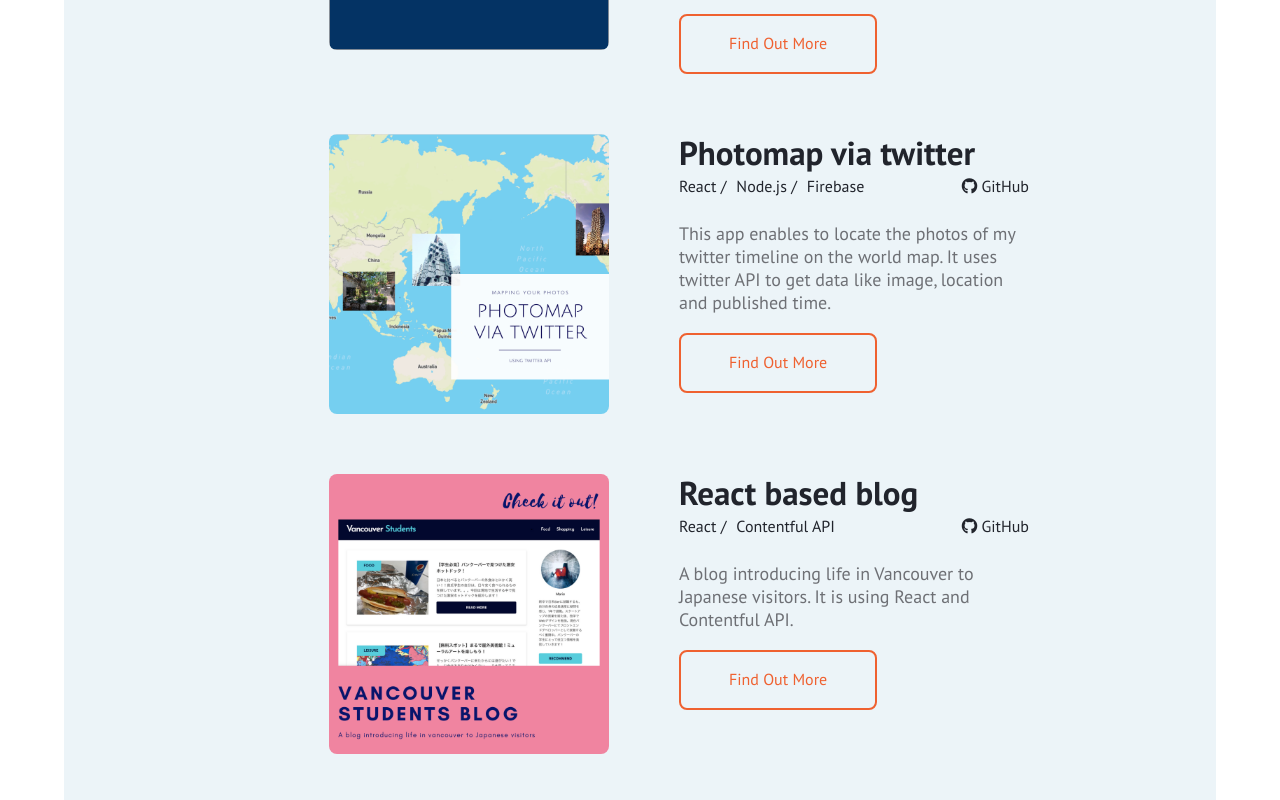
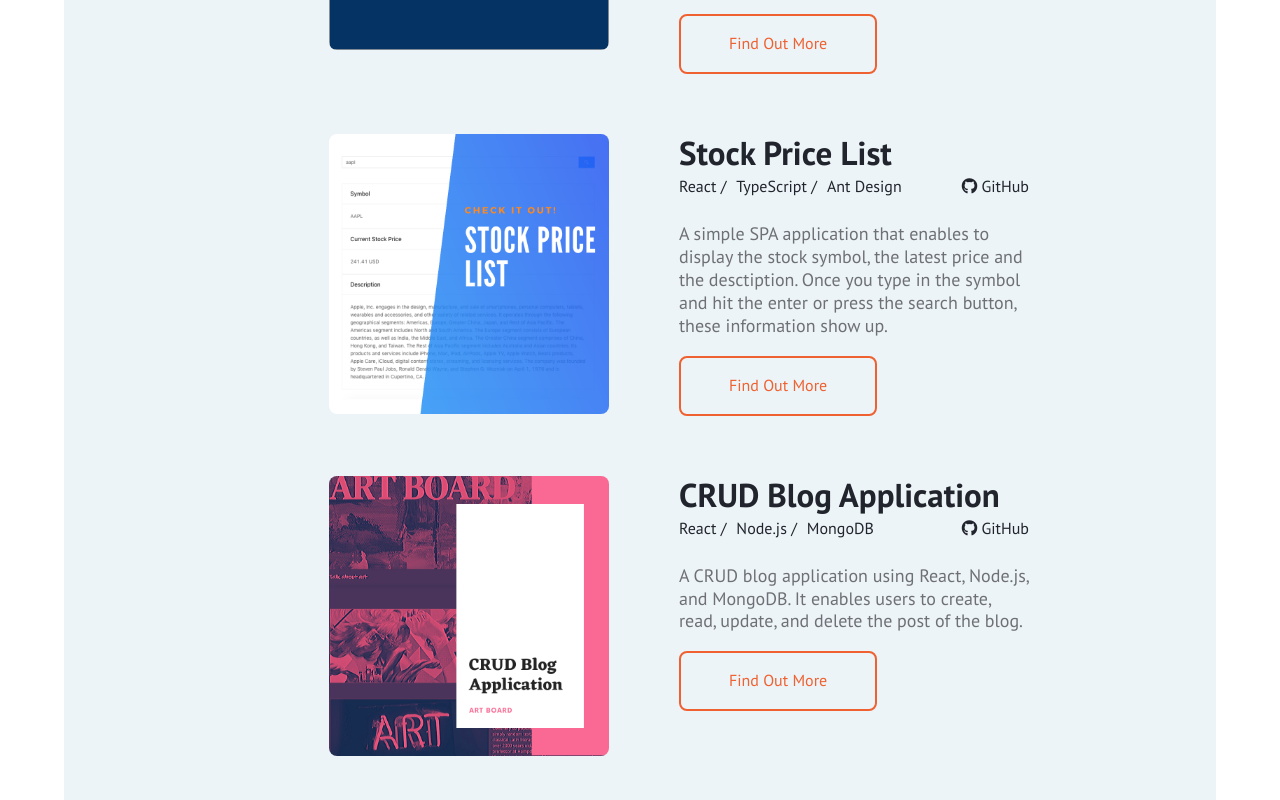
Before and after one commit to marieooq/react_portfolio, a React (Create React App) app: page /works in a window 1280 px wide. Shown: the part 780-1580 px from the top of the page. Built offline with nearby package versions, Linux system fonts and the light colour scheme; a web font is replaced by a local one.

Commit message:
modify the works on the work page

```diff
--- a/src/pages/works/WorkCrudBlog.jsx
+++ b/src/pages/works/WorkCrudBlog.jsx
@@ -44,14 +44,14 @@ const workObj = {
   url: 'https://github.com/marieooq/final-node-blog',
   title: 'CRUD blog application',
   description:
-    'This app enables to locate the photos of my twitter timeline on the world map. It uses twitter API to get data like image, location and published time, To show those data on the map it uses Mapbox API as well. Front-end side is used React and back-end side is used Node.js and Firebase. ',
+    'A CRUD blog application using React, Node.js, and MongoDB. It enables users to create, read, update, and delete the post of the blog. This is a team project. My role is building UI design and router that uses express(Node.js framework).',
   tags: { tagList },
   howItWorks:
-    'Note: This app fetches the photos data from only my  own timeline for now. I’m planning to update it so that everyone can use it. Once I post a photo with location data on my twitter timeline, this app is going to fetch the data and display it on the map.If you tap the each photo, you can find detail information.',
+    "This is a blog web application. Even if users don't have an account nor log in, all of them can read the articles that already posted. If users create an account and log in to this app, they can write a new article and update or delete the posts belong to them.",
   difficultPart:
-    'At the beginning, I used search method in Twitter API that I can fetch the timeline data if it has a certain hashtag. However there is limitation that the API provides the data with hashtag if it was posted within 7 days. Another problem is when I hit the endpoint of Twitter API from client side, there was a CORS problem.',
+    'This app was useful for me to understand the whole flow of the data, for it connects front-end, back-end, and database. However, it was a bit hard to understand it for the first time. In particular, the part of the connection back-end and database was difficult. Although it was not my role I hoped to understand the whole flow.',
   problemSolving:
-    'I gave up the idea to filter the timeline data with a hash tag. I fetch the data if it has location data instead.To solve the CORS issue I used Express, the framework of Node,js. More specifically, I used api.use(cors()).'
+    'I did read almost all the codes to better understand the structure keeping the MVC model in mind. Reading the documentation of express.js and mongoose was also useful for me.'
 };
 
 class WorkCrudBlog extends React.Component {
--- a/src/pages/works/Works.jsx
+++ b/src/pages/works/Works.jsx
@@ -4,6 +4,8 @@ import worksImage from '../../img/works.png';
 import './Works.css';
 import ContentsContainer from '../../components/ContentsContainer';
 import MessageGif_image from '../../img/messagif.gif';
+import StockPrice_image from '../../img/stock_price_list.png';
+import CrudBlog_image from '../../img/crud_blog.png';
 import Photomap_image from '../../img/photomap.png';
 import VanstudentBlog_image from '../../img/vanstudents_blog.png';
 import ReactNote_image from '../../img/react_note.png';
@@ -33,6 +35,24 @@ class Works extends React.Component {
           </>
         ),
         url: '/works/msgif'
+      },
+      {
+        image: StockPrice_image,
+        title: 'Stock Price List',
+        stack: ['React', 'TypeScript', 'Ant Design'],
+        gitHub: 'https://github.com/marieooq/stock-price-list',
+        description:
+          'A simple SPA application that enables to display the stock symbol, the latest price and the desctiption. Once you type in the symbol and hit the enter or press the search button, these information show up.',
+        url: '/works/stock-price'
+      },
+      {
+        image: CrudBlog_image,
+        title: 'CRUD Blog Application',
+        stack: ['React', 'Node.js', 'MongoDB'],
+        gitHub: 'https://github.com/marieooq/final-node-blog',
+        description:
+          'A CRUD blog application using React, Node.js, and MongoDB. It enables users to create, read, update, and delete the post of the blog.',
+        url: '/works/crud-blog'
       },
       {
         image: Photomap_image,
```
